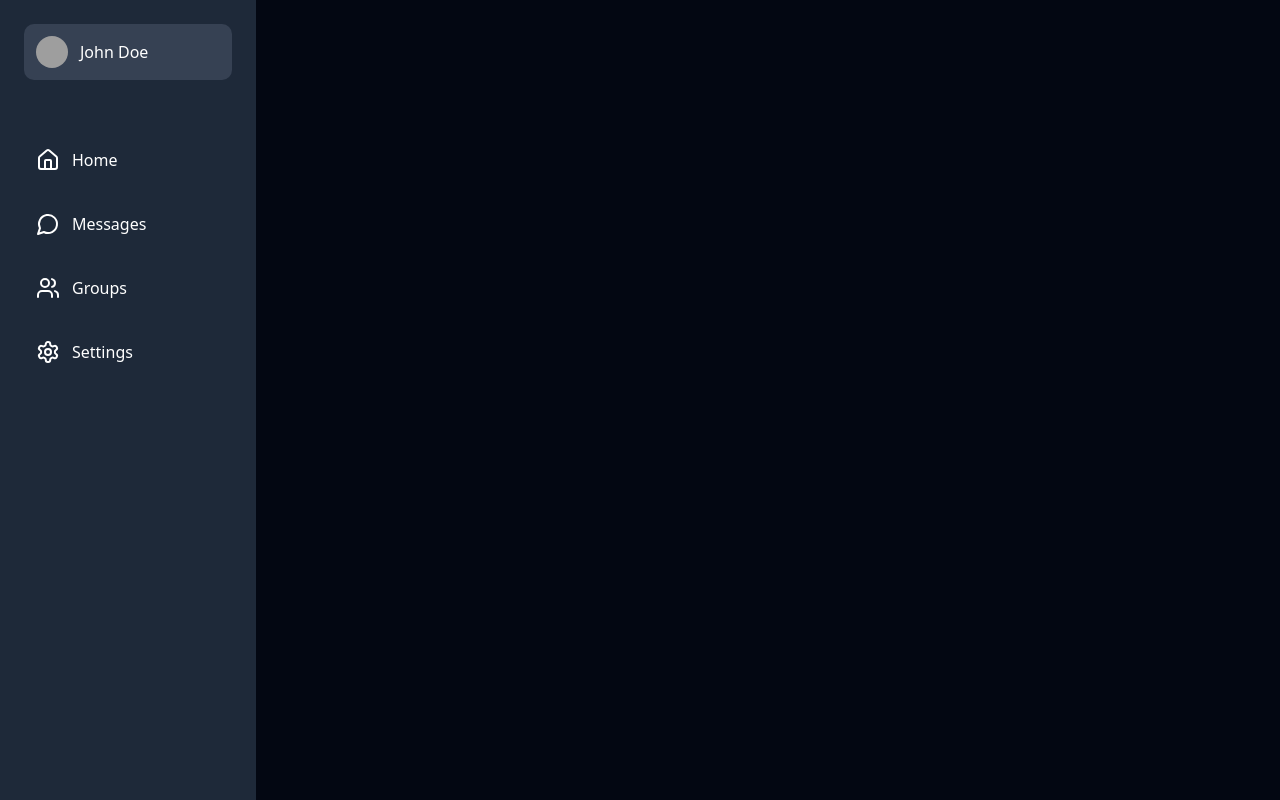
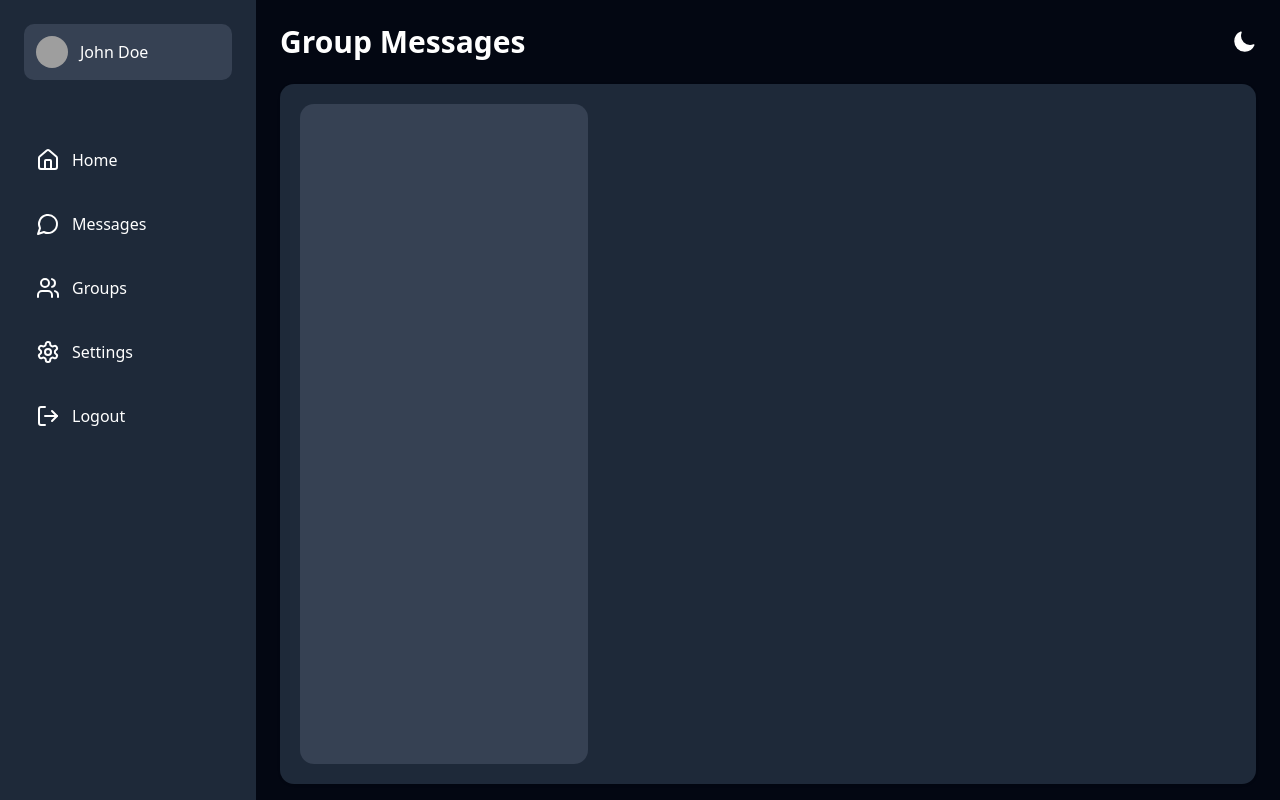
Before and after one commit to Aritra640/ConnectSphere, a React (Vite) app in the folder client/: page /dashboard in a window 1280 px wide. Both pictures are taken after a click on the element "Groups". Built offline with nearby package versions, Linux system fonts and the light colour scheme; grey boxes are pictures that could not be loaded.

Commit message:
Added personal message bar

```diff
--- /dev/null
+++ b/client/src/components/DashboardComponent/GroupBoard.tsx
@@ -0,0 +1,54 @@
+import { MainThemeAtom } from "@/store/atoms/maintheme_atom";
+import { useRecoilValue } from "recoil";
+import { MainThemeIcon } from "../global/MainThemeIcon";
+
+const SectionTheme = {
+  Bright: "bg-white",
+  Dark: "bg-gray-800",
+};
+
+const MessageBarThemes = {
+  Bright: "bg-purple-100",
+  Dark: "bg-gray-700",
+};
+
+export function Groupboard() {
+  const theme = useRecoilValue(MainThemeAtom);
+
+  return (
+    <main className="flex-1 p-4 md:p-6 space-y-6 overflow-y-auto">
+      <div  className="flex justify-between items-center">
+        <h1 className="text-2xl md:text-3xl font-bold">Group Messages</h1>
+        <MainThemeIcon />
+      </div>
+
+
+      <section className={"rounded-xl overflow-hidden flex gap-6 h-[calc(100vh-100px)] shadow p-4 md:p-5 " + SectionTheme[theme]}>
+
+        <aside className={"w-48 h-full md:w-72 flex flex-col gap-4 p-4 md:p-6 rounded-xl overflow-y-auto hide-scrollbar " + MessageBarThemes[theme]}>
+
+        </aside>
+      </section>
+
+    </main>
+  )
+}
+
+
+interface GroupMessageBarComponentProp {
+  GroupName: string;
+  GroupProfile: string;
+  LastMessage: string;
+  LastMessageSendAt: string;
+}
+
+function GroupMessageBarComponent({
+  GroupName,
+  GroupProfile,
+  LastMessage,
+  LastMessageSendAt,
+}: GroupMessageBarComponentProp) {
+  const theme = useRecoilValue(MainThemeAtom);
+
+
+}
--- a/client/src/pages/DashboardPage.tsx
+++ b/client/src/pages/DashboardPage.tsx
@@ -1,9 +1,10 @@
+import { Groupboard } from "@/components/DashboardComponent/GroupBoard";
 import { Homeboard } from "@/components/DashboardComponent/HomeBoard";
 import { Messageboard } from "@/components/DashboardComponent/MessageBoard";
 import { Avatar, AvatarFallback, AvatarImage } from "@/components/ui/avatar";
 import { DashBoardAtom } from "@/store/atoms/dashboard_atom";
 import { MainThemeAtom } from "@/store/atoms/maintheme_atom";
-import { Home, MessageCircle, Settings, Users } from "lucide-react";
+import { Home, LogOut, MessageCircle, Settings, Users } from "lucide-react";
 import { useRecoilValue, useSetRecoilState } from "recoil";
 
 const DashboardTheme = {
@@ -56,6 +57,7 @@ export function DashboardPage() {
             <NavItem icon={<MessageCircle />} text="Messages" onClick={()=>{setDashboardState("Message")}}/>
             <NavItem icon={<Users />} text="Groups" onClick={()=>{setDashboardState("Group")}}/>
             <NavItem icon={<Settings />} text="Settings" onClick={()=>{setDashboardState("Setting")}}/>
+            <NavItem icon={<LogOut />} text="Logout" onClick={()=>{setDashboardState("Setting")}}/>
           </nav>
         </div>
       </aside>
@@ -63,6 +65,7 @@ export function DashboardPage() {
       <>
         {dashboardState == "Home" && <Homeboard />}
         {dashboardState == "Message" && <Messageboard />}
+        {dashboardState == "Group" && <Groupboard />}
       </>
 
     </div>
```
